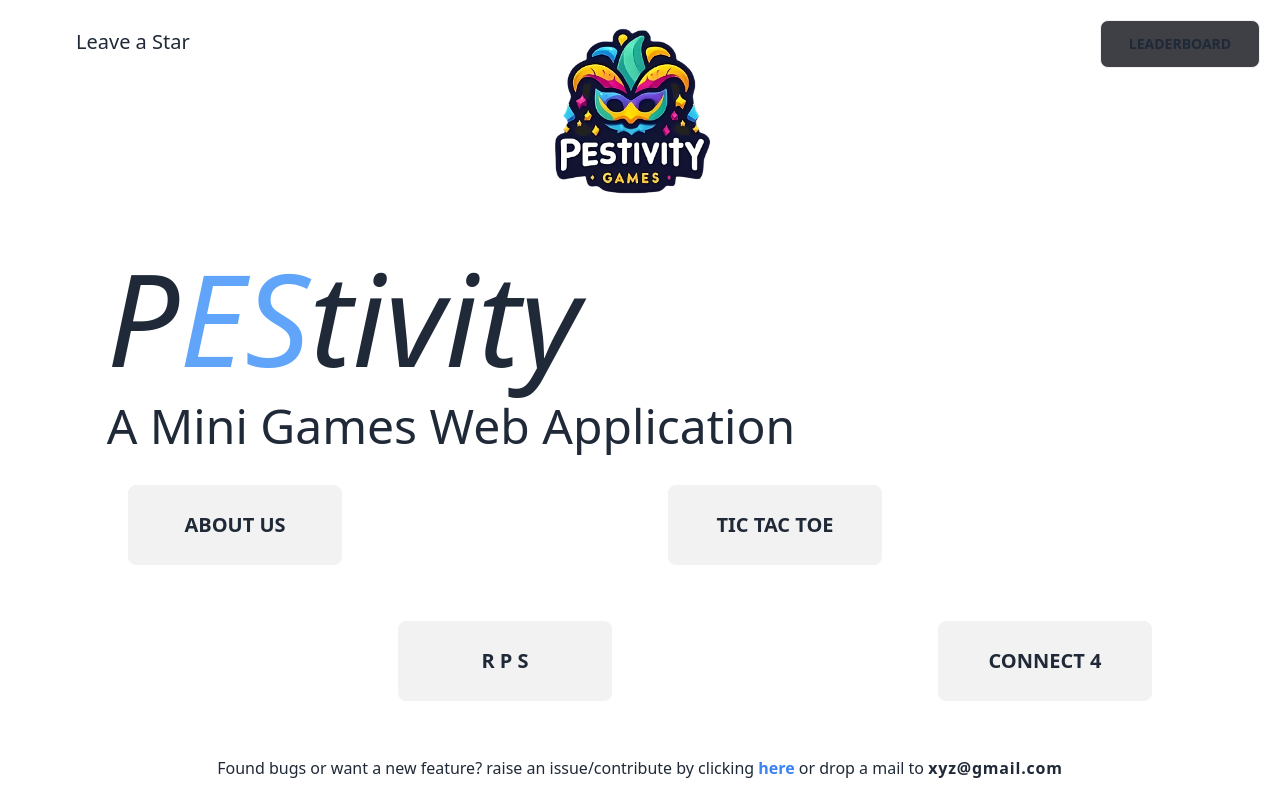
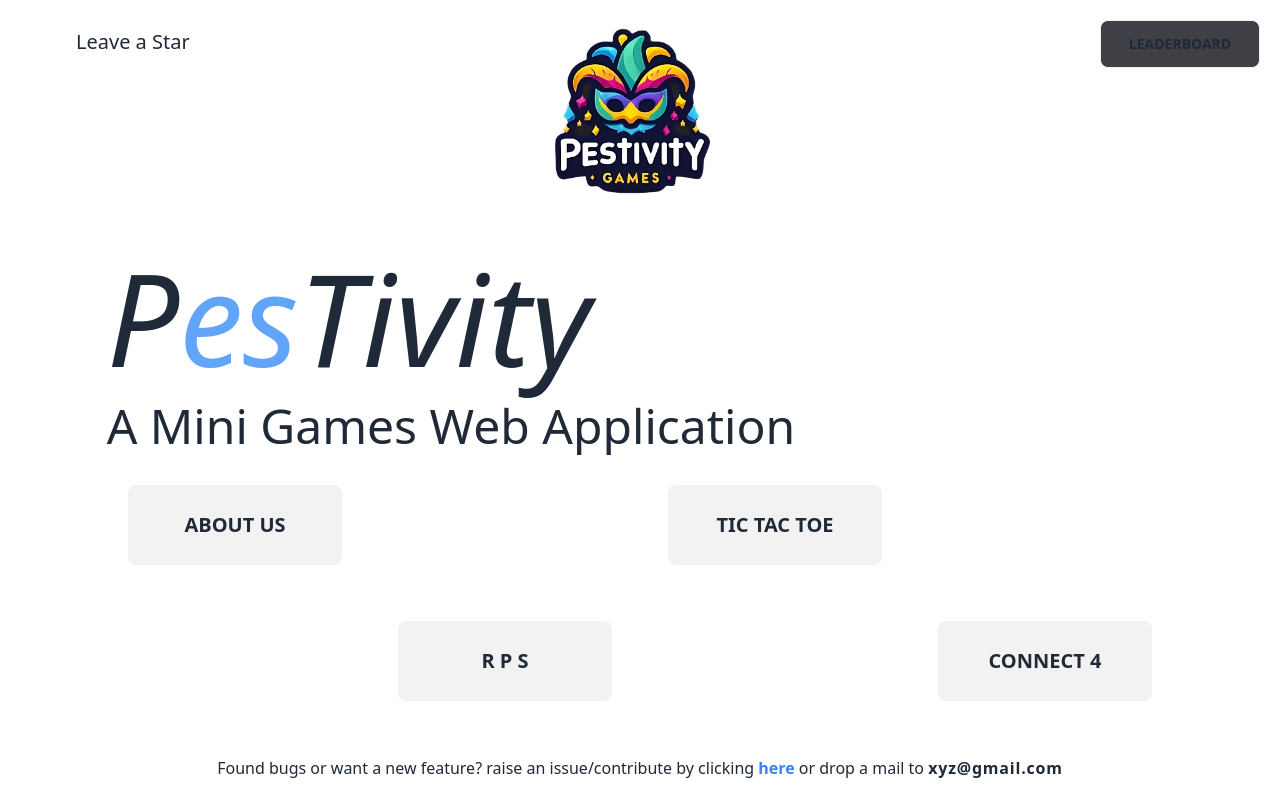
Before and after one commit to FreakQnZ/PEStivity-web, a React (Vite) app in the folder Pestivity/: page / in a window 1280 px wide. Shown: the top 798 px of the page. Built offline with nearby package versions, Linux system fonts and the light colour scheme; a web font is replaced by a local one.

Commit message:
PesTivity

```diff
--- a/Pestivity/src/App.jsx
+++ b/Pestivity/src/App.jsx
@@ -27,7 +27,6 @@ function App() {
   }, [data]);
 
   useEffect(() => {
-    // Check if data is defined and has the expected structure
     if (data && data.length === 3) {
       setRps_hs(data[0].highScore);
       setTtt_hs(data[1].highScore);
--- a/Pestivity/src/Landing.jsx
+++ b/Pestivity/src/Landing.jsx
@@ -2,7 +2,7 @@ export let LandingHero = () => {
   return (
     <div className=" flex justify-center items-center flex-col md:gap-20 gap-5">
       <div className=" w-10/12 space-y-5">
-        <p className=" text-7xl md:text-9xl italic text">P<span className=" italic text-blue-400">ES</span>tivity</p>
+        <p className=" text-7xl md:text-9xl italic text">P<span className="italic text-blue-400">es</span>Tivity</p>
         <p className=" text-3xl md:text-5xl">A Mini Games Web Application</p>
       </div>
     </div>
```
